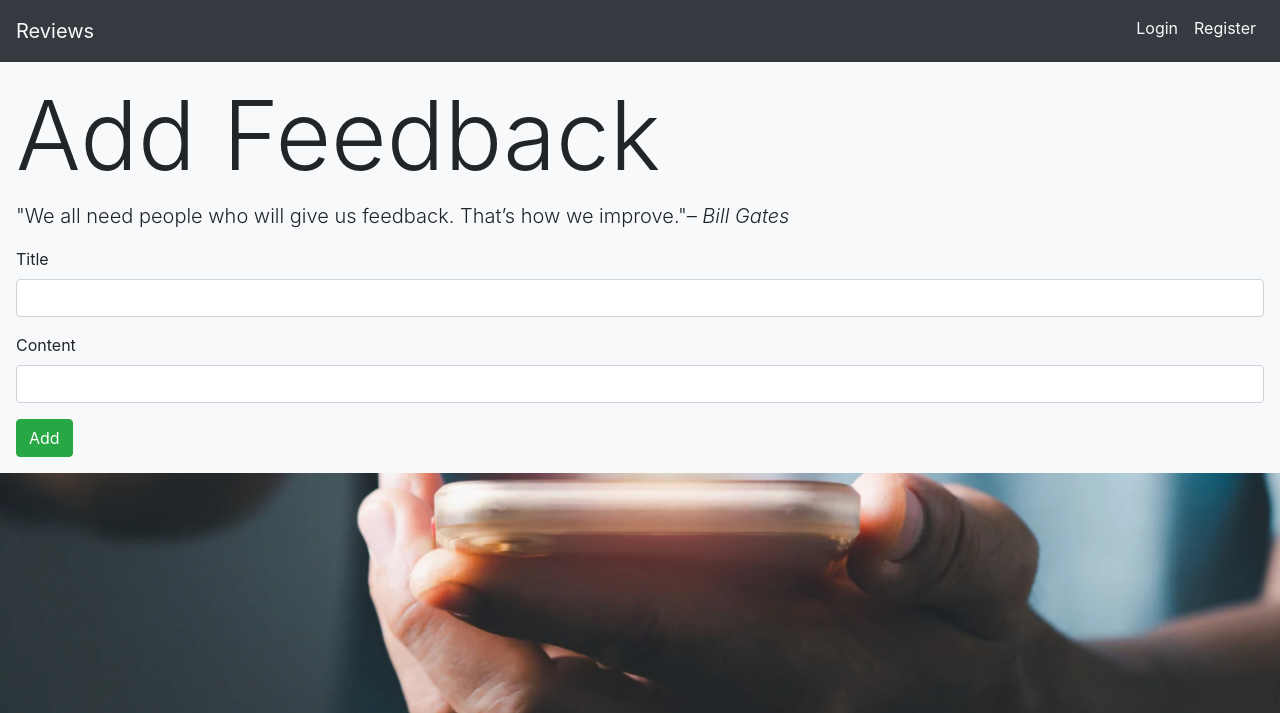
After one commit to Himanshukumar30/user_reviews, a Flask app: a page that uses templates/add_feedback.html in a window 1280 px wide. The commit adds this page. Shown: the top 713 px of the page. Run offline with Flask 3, Linux system fonts and the light colour scheme.

Commit message:
adding routes and page to add feedback

```diff
--- a/app.py
+++ b/app.py
@@ -1,7 +1,7 @@
 from flask import Flask, render_template, redirect, flash, session
 from flask_debugtoolbar import DebugToolbarExtension
 from models import db, connect_db, User, Feedback
-from forms import RegisterForm, LoginForm
+from forms import RegisterForm, LoginForm, FeedbackForm
 
 app = Flask(__name__)
 app.app_context().push()
@@ -88,3 +88,25 @@ def delete_user(username):
         session.pop('user_id')
         flash(f'User: {username} deleted!')
     return redirect('/')
+
+@app.route('/users/<username>/feedback/add', methods = ['GET', 'POST'])
+def add_feedback(username):
+
+    form = FeedbackForm()
+
+    if form.validate_on_submit():
+        title = form.title.data
+        content = form.content.data
+
+        feedback = Feedback(
+            title=title,
+            content=content,
+            username=username,
+        )
+
+        db.session.add(feedback)
+        db.session.commit()
+
+        return redirect(f"/users/{feedback.username}")
+
+    return render_template("add_feedback.html", form=form)
--- a/forms.py
+++ b/forms.py
@@ -18,3 +18,10 @@ class LoginForm(FlaskForm):
 
     username = StringField('Username', validators=[InputRequired()])
     password = PasswordField('Password', validators=[InputRequired()])
+
+
+class FeedbackForm(FlaskForm):
+    '''feedback form'''
+
+    title = StringField('Title')
+    content = StringField('Content')
--- a/models.py
+++ b/models.py
@@ -57,6 +57,7 @@ class User(db.Model):
 class Feedback(db.Model):
     '''Feedback.'''
 
+    __tablename__ = 'feedbacks'
     id = db.Column(db.Integer, primary_key=True, autoincrement=True)
     title = db.Column(db.Text, nullable=False)
     content = db.Column(db.Text, nullable=False)
--- /dev/null
+++ b/templates/add_feedback.html
@@ -0,0 +1,20 @@
+{% extends 'base.html' %} {% block title %}Add feedback{% endblock title %}
+{%block content %}
+<div class=" p-3">
+  <h1 class="display-1">Add Feedback</h1>
+  <p class="lead">"We all need people who will give us feedback. That’s how we improve."<i>– Bill Gates</i>
+    </p>
+
+  <form method="POST">
+    {{form.hidden_tag()}} {% for field in form if field.widget.input_type !=
+    'hidden' %}
+    <p>{{field.label}} {{field(class_="form-control")}}</p>
+    {% for error in field.errors %}
+    <span class="form-text text-danger">{{ error }}</span>
+    {% endfor %}
+    </p>
+    {% endfor %}
+  <button class="btn btn-success" type="submit">Add</button>
+</form>
+</div>
+{% endblock content %}
--- a/templates/user.html
+++ b/templates/user.html
@@ -1,4 +1,4 @@
-{% extends 'base.html' %} {% block title %}User Reviews{% endblock title %}
+{% extends 'base.html' %} {% block title %}User Details{% endblock title %}
 {%block content %} {% if session['user_id'] %}
 <div class="m-3">
   <h1>Details for {{user.username}}:</h1>
@@ -23,4 +23,5 @@
   <p class="text-danger">You are not authorized yet, login first</p>
   {% endif %}
 </div>
+
 {% endblock content %}
```
